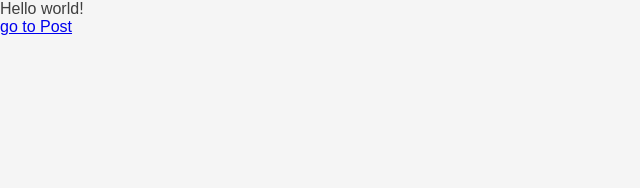
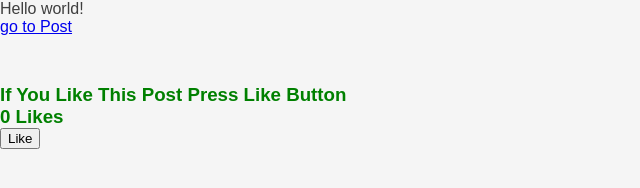
Before and after one commit to SohaibArbiBakcha/GatsbyBlog, a Gatsby site: page / in a window 1280 px wide. Shown: the whole page, without its empty margins (0-640 px from the left). Built offline with nearby package versions, Linux system fonts and the light colour scheme; Gatsby itself is replaced by a stand-in of ours.

Commit message:
add counter

```diff
--- a/src/components/Layout.css
+++ b/src/components/Layout.css
@@ -25,3 +25,9 @@ body {
   margin: 2rem 0;
   border-radius: 2rem;
 }
+
+.counter {
+  color: green;
+  margin: 3rem 0;
+  text-transform: capitalize;
+}
--- /dev/null
+++ b/src/components/countre.js
@@ -0,0 +1,20 @@
+import React, { useState } from "react"
+
+const Countre = () => {
+  const [counter, setCounter] = useState(0)
+  return (
+    <div className="counter">
+      <h3>if you like this post press like button</h3>
+      <h3>{counter} Likes</h3>
+      <button
+        onClick={() => {
+          setCounter(counter + 1)
+        }}
+      >
+        Like
+      </button>
+    </div>
+  )
+}
+
+export default Countre
--- a/src/pages/index.js
+++ b/src/pages/index.js
@@ -1,5 +1,6 @@
 import { Link } from "gatsby"
 import React from "react"
+import Countre from "../components/countre"
 import Layout from "../components/Layout"
 
 const Home = () => {
@@ -9,6 +10,7 @@ const Home = () => {
       <div>
         <Link to="/post">go to Post</Link>
       </div>
+      <Countre />
     </Layout>
   )
 }
```
Also changed, not shown: src/pages/post.mdx (+3 -7 lines).
